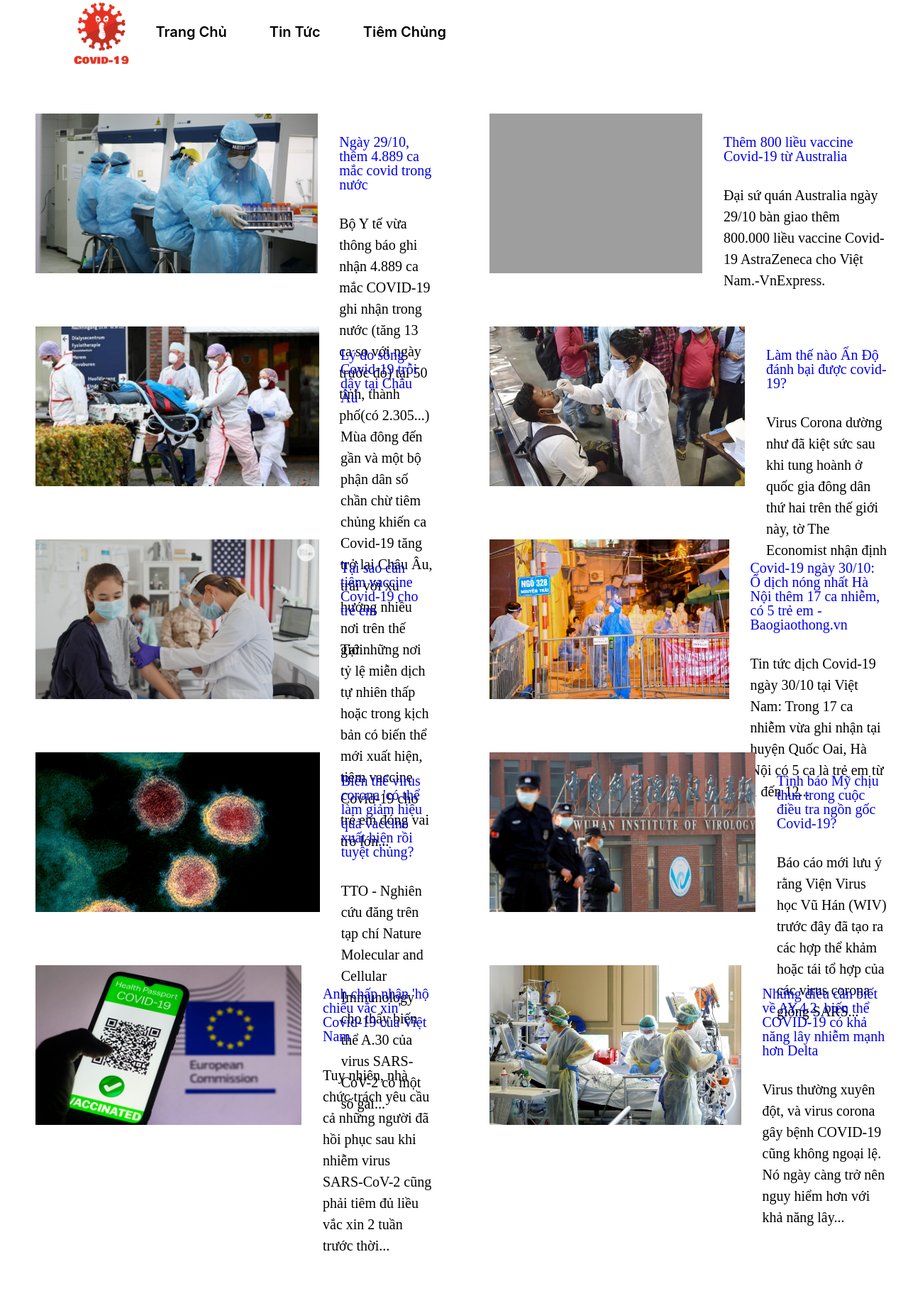
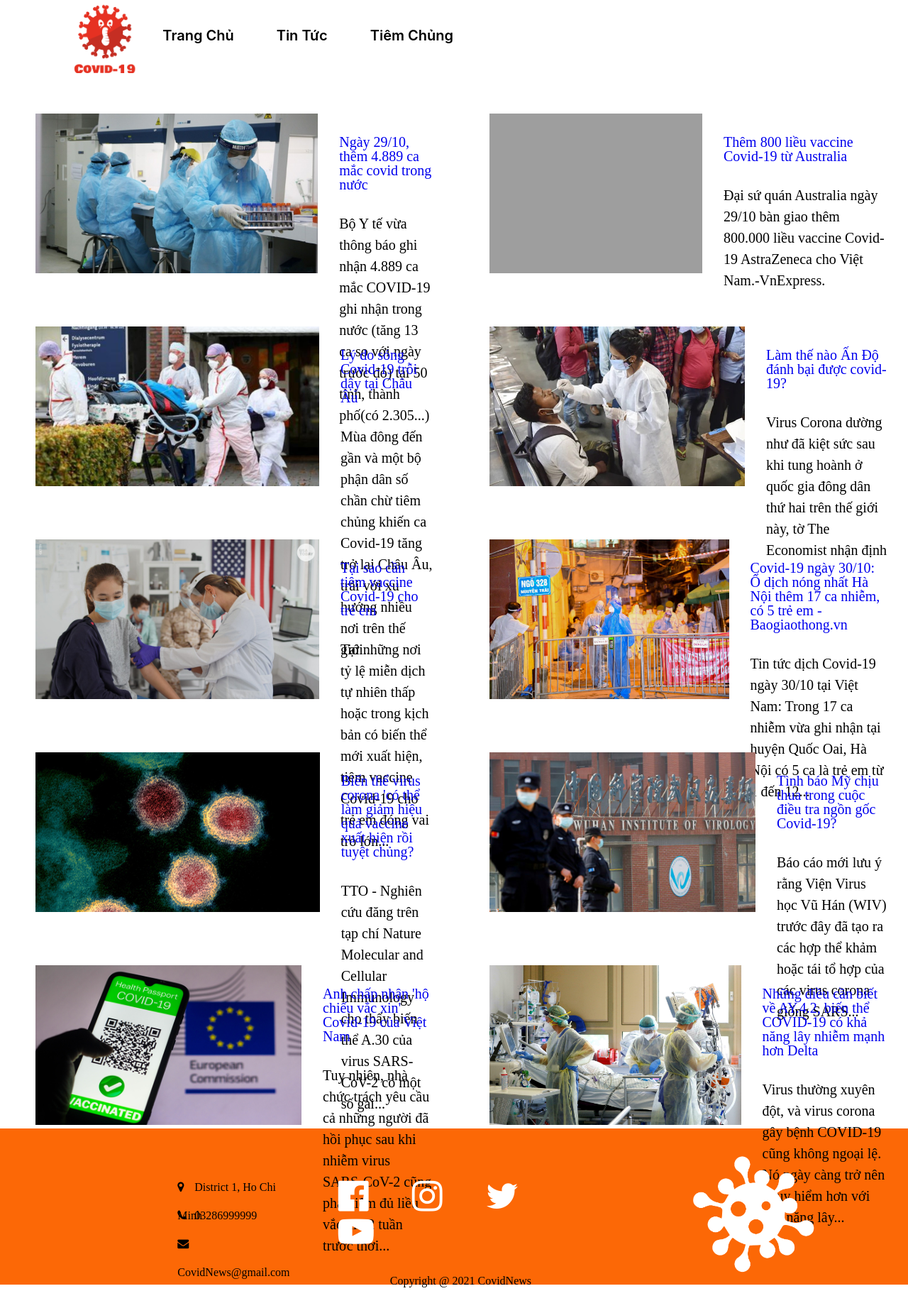
Before and after one commit to KhanhDuong187it14054/Nhom4_Web_Covid_The_Gioi, a Flask app: page /tin_tuc in a window 1280 px wide. Shown: the whole page at 71% size. Before the commit the page ends 1762 px from the top, so only its background shows below. Run offline with Flask 2, Linux system fonts and the light colour scheme; grey boxes are pictures that could not be loaded.

Commit message:
Update index: Chinh sua Menu

```diff
--- a/Web_Covid_The_Gioi/static/style_tin_tuc.css
+++ b/Web_Covid_The_Gioi/static/style_tin_tuc.css
@@ -3,7 +3,6 @@
     padding: 0;
     box-sizing: border-box;
 }
-
 /*Begin menu_item*/
 #menu {
     width: 100%;
@@ -11,10 +10,7 @@
     background-color: #fff;
     padding-left: 100px;
     margin-bottom: 10px;
-}
-
-#menu a img {
-    height: 100%;
+    padding-top: 10px;
 }
 
 #menu .menu_item {
@@ -26,8 +22,9 @@
     font-family: -apple-system, BlinkMacSystemFont, 'Segoe UI', Roboto, Oxygen, Ubuntu, Cantarell, 'Open Sans', 'Helvetica Neue', sans-serif;
 }
 
-#menu .menu_item img {
-    height: 100%;
+#menu .menu_item a img {
+    height: 100px;
+    margin-top: 8px;
 }
 
 #menu .menu_item li a{
@@ -88,3 +85,80 @@
 #main .content .tin_tuc .noi_dung p {
     line-height: 30px;
 }
+
+/* footer  */
+#footer {
+    width: 100%;
+    height: 220px;
+    border: none;
+    background-color: #fc6806fe;
+    display: flex;
+    justify-content: space-around;
+
+}
+
+#footer .footer_left {
+    /* flex-grow: 1; */
+    width: 33.3%;
+    height: 100%;
+}
+
+#footer .footer_left ul {
+    padding-left: 250px;
+    margin-top: 45px;
+}
+
+#footer .footer_left ul li {
+    text-decoration: none;
+    list-style:  none;
+    height: 40px;
+    line-height: 40px;
+}
+
+#footer .footer_left ul li i {
+    display: inline-block;
+    width: 20px;
+}
+
+#footer .footer_center {
+    /* flex-grow: 1; */
+    width: 33.3%;
+    height: 100%;
+
+}
+
+#footer .footer_center ul {
+    margin: auto 0px;
+    padding-left: 50px;
+    margin-top: 70px;
+}
+#footer .footer_center ul li {
+    display: inline-block;
+    list-style: none;
+    width: 100px;
+}
+
+
+#footer .footer_center ul li i {
+    display: inline-block;
+    font-size: 50px;
+    color: white;
+
+}
+
+#footer .footer_center span{
+
+    line-height: 90px;
+    margin-left: 123px;
+}
+
+#footer .footer_right {
+    /* flex-grow: 1; */
+    width: 33.3%;
+    height: 100%;
+}
+#footer .footer_right img{
+    height: 80%;
+    margin-left: 120px;
+    margin-top: 30px;
+}
--- a/Web_Covid_The_Gioi/templates/index.html
+++ b/Web_Covid_The_Gioi/templates/index.html
@@ -19,14 +19,14 @@
     <!-- Begin menu  -->
     <div id="menu">
             <ul class="menu_item">
-                <img src="../static/images/Logo.png" alt="">
+                <a href="index.html"><img src="../static/images/Logo.png" alt=""></a>
                 <li><a href="index.html">
                     Trang Chủ</a></li>
                 <li><a href="tin_tuc.html">Tin Tức</a></li>
                 <li><a href="tiem_chung.html">Tiêm Chủng</a></li>
             </ul>
     </div>
-    <div id='header'>
+    <div id="header">
         <div class = header_all>
                 <div class = header_img>
                     <img src="../static/images/banner.jpg" height="550px" width="100%" alt="">
@@ -188,7 +188,6 @@
         <div class="footer_right">
             <img src="../static/images/hinhfooter2.png" alt="">
         </div>
-
     </div>
 </body>
 
--- a/Web_Covid_The_Gioi/templates/tin_tuc.html
+++ b/Web_Covid_The_Gioi/templates/tin_tuc.html
@@ -7,12 +7,13 @@
     <title>Tin Tuc</title>
 
     <link rel="stylesheet" href="../static/style_tin_tuc.css">
+    <link rel="stylesheet" href="https://cdnjs.cloudflare.com/ajax/libs/font-awesome/4.7.0/css/font-awesome.min.css">
 </head>
 <body>
     <!-- Begin menu  -->
     <div id="menu">
         <ul class="menu_item">
-            <img src="../static/images/Logo.png" alt="">
+            <a href="index.html"><img src="../static/images/Logo.png" alt=""></a>
             <li><a href="index.html">
                 Trang Chủ</a></li>
             <li><a href="tin_tuc.html">Tin Tức</a></li>
@@ -101,7 +102,41 @@
                 </div>
             </div>
         </div>
+    </div>
 
+    <!-- End menu  -->
+    <div id="footer">
+        <div class="footer_left">
+            <img src="" alt="">
+            <ul class="address">
+                <li >
+                    <i class="fa fa-map-marker" aria-hidden="true"></i>
+                    <span>District 1, Ho Chi Minh</span>
+                </li>
+                <li>
+                    <i class="fa fa-phone" aria-hidden="true"></i>
+                    <span>03286999999</span>
+                </li>
+                <li>
+                    <i class="fa fa-envelope" aria-hidden="true"></i>
+                    <span>CovidNews@gmail.com</span>
+                </li>
+            </ul>
+        </div>
+        <div class="footer_center">
+            <ul>
+                <li><i class="fa fa-facebook-official" aria-hidden="true"></i></li>
+                <li><i class="fa fa-instagram" aria-hidden="true"></i></li>
+                <li><i class="fa fa-twitter" aria-hidden="true"></i></li>
+                <li><i class="fa fa-youtube-play" aria-hidden="true"></i></li>
+            </ul>
+            <span>
+                Copyright @ 2021 CovidNews
+            </span>
+        </div>
+        <div class="footer_right">
+            <img src="../static/images/hinhfooter2.png" alt="">
+        </div>
     </div>
 </body>
 </html>
```
Also changed, not shown: Web_Covid_The_Gioi/static/style_index.css (+10 -9 lines), Web_Covid_The_Gioi/static/style_tiem_chung.css (+88 -6 lines), Web_Covid_The_Gioi/templates/tiem_chung.html (+44 -3 lines).
